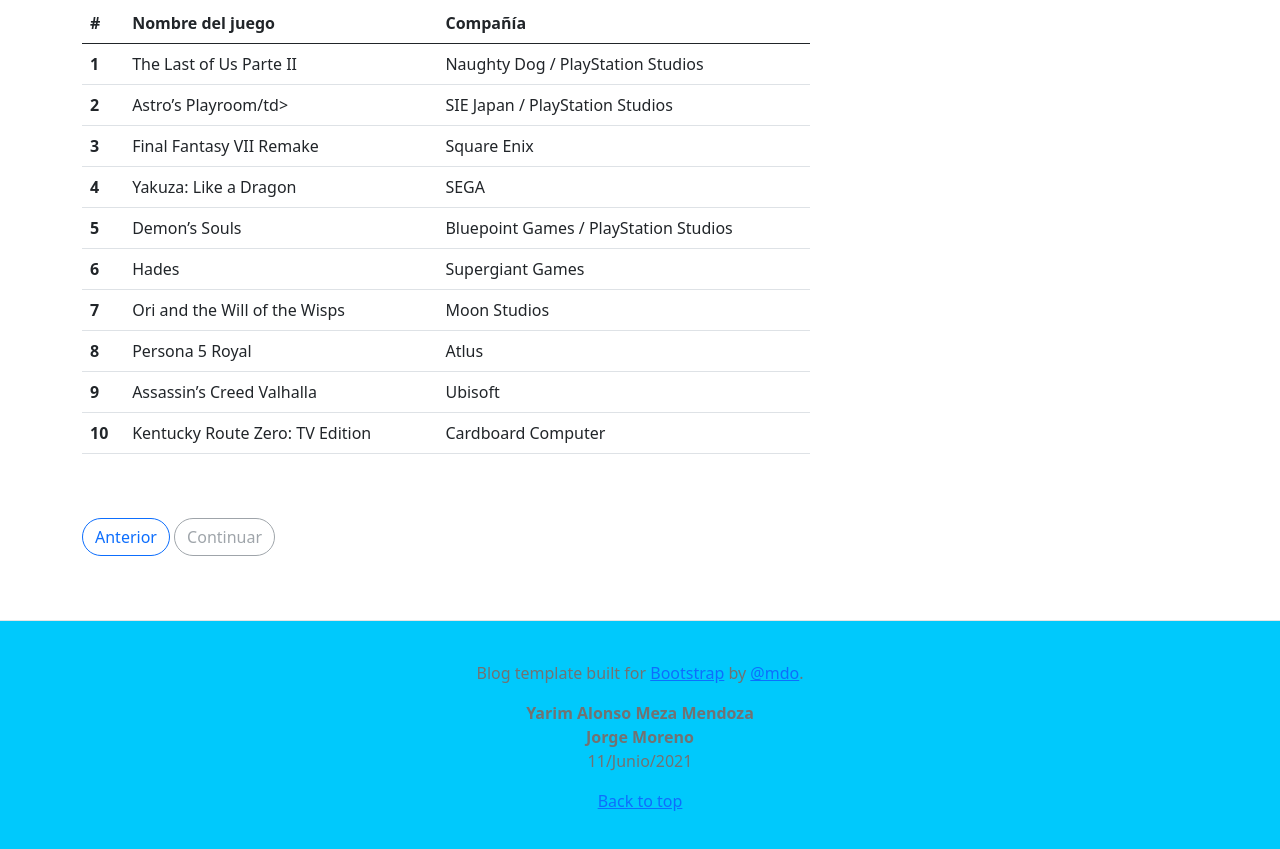
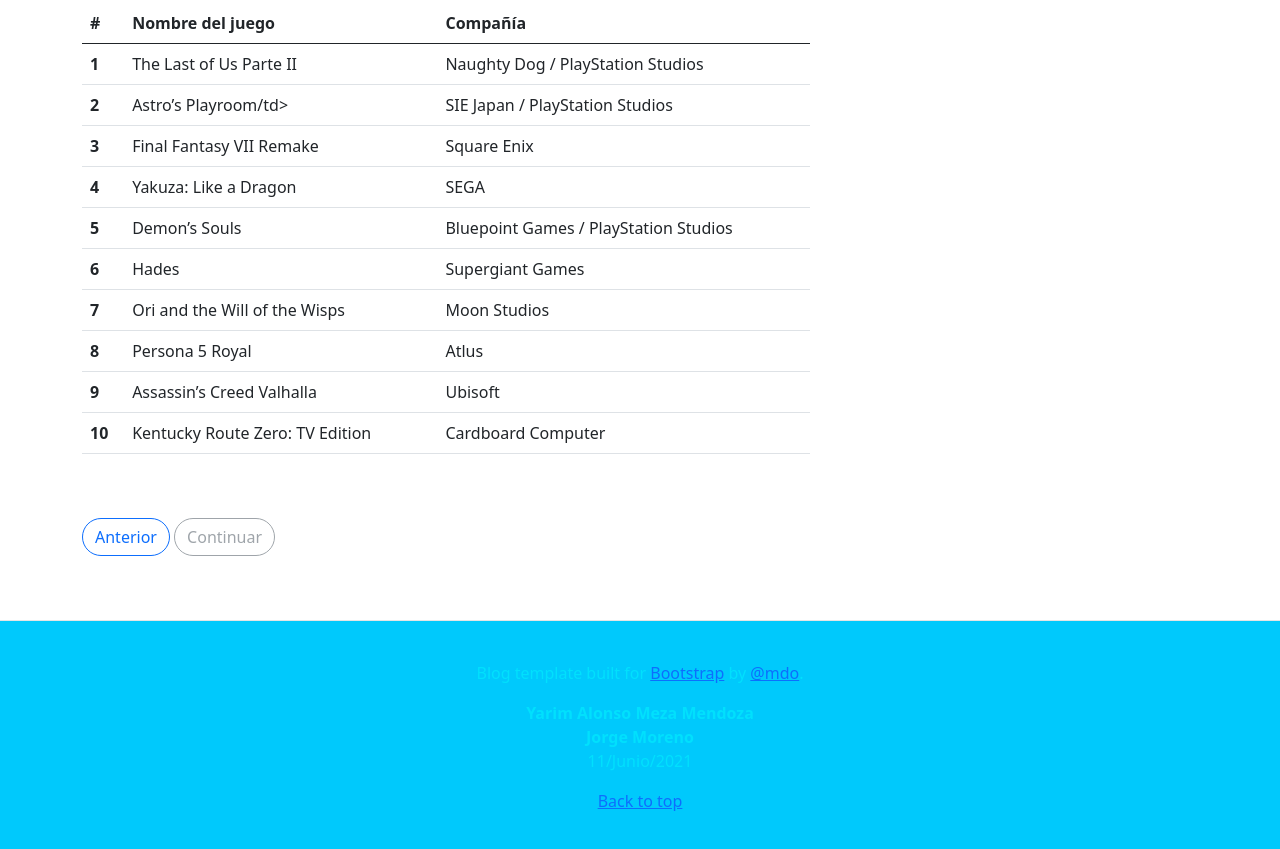
Before and after one commit to Yarim181002/Yarim181002.github.io, a plain HTML site: page index.html in a window 1280 px wide. Shown: the part 4479-5328 px from the top of the page. Drawn offline with nearby package versions, Linux system fonts and the light colour scheme.

Commit message:
Algo azul

```diff
--- a/blog.css
+++ b/blog.css
@@ -93,7 +93,7 @@ h1, h2, h3, h4, h5, h6 {
  */
 .blog-footer {
   padding: 2.5rem 0;
-  color: #727272;
+  color: #01e0fd;
   text-align: center;
   background-color: #00c9fc;
   border-top: .05rem solid #e5e5e5;
```
